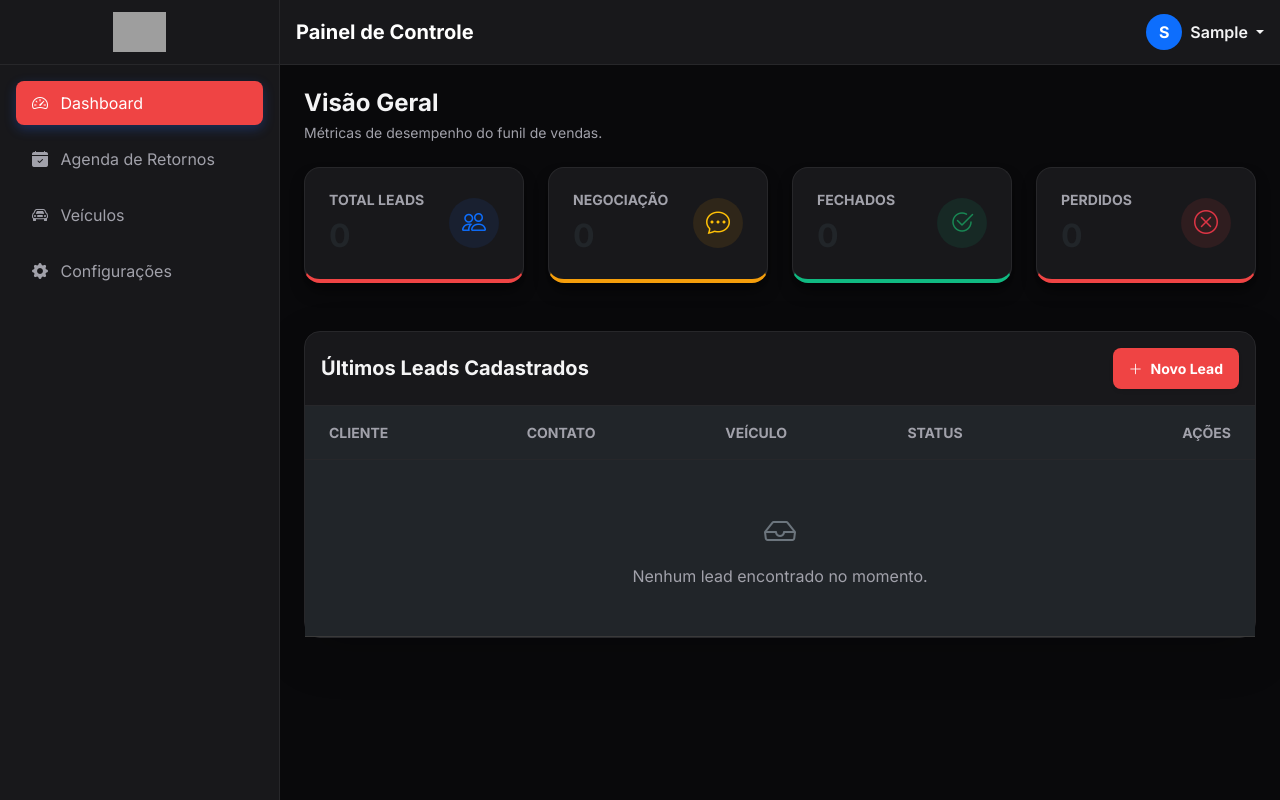
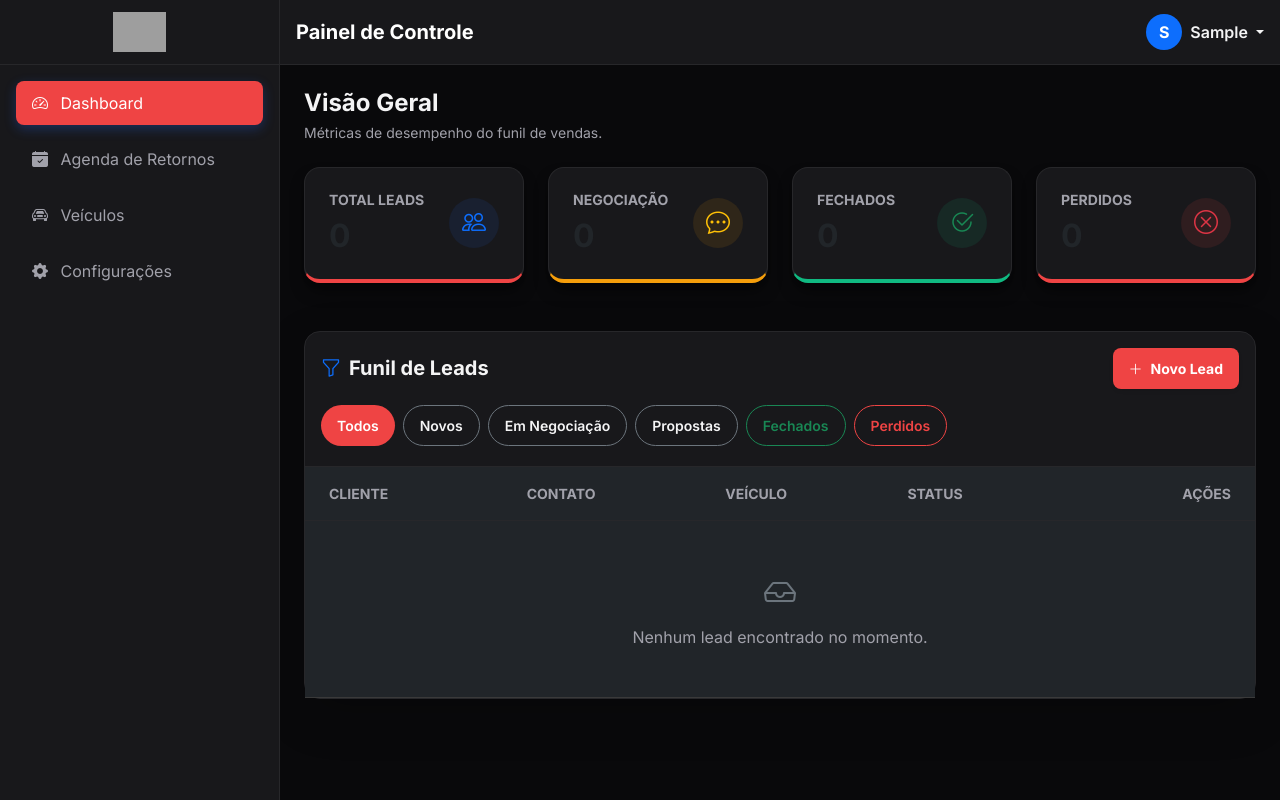
Before and after one commit to caiofilardisfront/crm-project-marcelus-car, a PHP site: page /crm-php-test/dashboard.php in a window 1280 px wide. Run offline with PHP 8.4, Linux system fonts and the light colour scheme; the visitor is signed in with stand-in values (Sample User, id 1); data that the repository does not hold is empty; grey boxes are pictures that could not be loaded.

Commit message:
Adicionando filtro

```diff
--- a/api/leads/list_all.php
+++ b/api/leads/list_all.php
@@ -1,22 +1,23 @@
 <?php
-// 1. Importa os arquivos necessários (voltando duas pastas: api -> leads -> raiz)
+// 1. Importações base
 require_once '../../config/config.php';
 require_once '../../config/database.php';
 require_once '../../repositories/LeadRepository.php';
 
-// 2. Define o cabeçalho para garantir que o navegador entenda que é um JSON puro
 header('Content-Type: application/json');
 
-// 3. Segurança Nível Sênior: Bloqueia quem tentar acessar a API sem estar logado
+// 2. Segurança: Bloqueia não logados
 if (!isset($_SESSION['user_id'])) {
-    // Retornamos um erro 403 (Acesso Proibido) e encerramos a execução
     http_response_code(403);
     echo json_encode(['status' => 'error', 'message' => 'Acesso negado.']);
     exit;
 }
 
-// 4. Executa a função que você criou para buscar os dados no banco
-$leads = getAllLeads($pdo);
+// 3. CAPTURA DO FILTRO: Pega o status da URL, se não vier nada, usa 'all' como padrão
+$status = $_GET['status'] ?? 'all';
 
-// 5. Converte o array do PHP para o formato JSON e imprime na tela
+// 4. Executa a busca passando o filtro para o repositório
+$leads = getAllLeads($pdo, $status);
+
+// 5. Retorna o JSON (Note que agora a função getAllLeads já recebe o parâmetro)
 echo json_encode($leads);
--- a/assets/js/dashboard.js
+++ b/assets/js/dashboard.js
@@ -94,6 +94,7 @@ function carregarLeads() {
     $.ajax({
         url: 'api/leads/list_all.php',
         type: 'GET',
+        data: { status: status }, // MÁGICA: Enviamos o filtro para o PHP [1]
         dataType: 'json',
 
         success: function (response) {
@@ -797,3 +798,30 @@ function atualizarKPIs() {
         }
     });
 }
+
+/**
+ * ========================================================
+ * EVENTO: FILTRAGEM RÁPIDA DE LEADS
+ * ========================================================
+ */
+$(document).on('click', '.btn-filtro', function() {
+    const btn = $(this);
+    const statusEscolhido = btn.data('status'); // Pega o valor do data-status que criamos no HTML [4]
+
+    // 1. UX Visual: Gerencia as classes dos botões (Toggle active)
+    $('.btn-filtro').removeClass('btn-primary').addClass('btn-outline-secondary text-light');
+
+    // Especial: Se for o botão 'Todos', 'Vendido' ou 'Perdido', aplicamos cores semânticas
+    if(statusEscolhido === 'all') {
+        btn.addClass('btn-primary').removeClass('btn-outline-secondary text-light');
+    } else if(statusEscolhido === 'won') {
+        btn.addClass('btn-success').removeClass('btn-outline-secondary');
+    } else if(statusEscolhido === 'lost') {
+        btn.addClass('btn-danger').removeClass('btn-outline-secondary');
+    } else {
+        btn.addClass('btn-primary').removeClass('btn-outline-secondary text-light');
+    }
+
+    // 2. Ação Real: Recarrega apenas a tabela com o filtro novo
+    carregarLeads(statusEscolhido);
+});
--- a/dashboard.php
+++ b/dashboard.php
@@ -121,10 +121,36 @@ $totalLeads = countLeads($pdo);
 
             <div class="card border-secondary shadow-lg">
                 <div class="card-header bg-transparent border-secondary p-3">
-                    <div class="d-flex align-items-center justify-content-between">
-                        <h5 class="m-0 fw-bold text-light">Últimos Leads Cadastrados</h5>
+                    <!-- Topo: Título e Botão de Ação -->
+                    <div class="d-flex align-items-center justify-content-between mb-3">
+                        <h5 class="m-0 fw-bold text-light">
+                            <i class="bi bi-funnel text-primary me-2"></i>Funil de Leads
+                        </h5>
                         <button class="btn btn-primary btn-sm px-3 fw-bold shadow-sm d-flex align-items-center" data-bs-toggle="modal" data-bs-target="#modal-add-lead">
                             <i class="bi bi-plus-lg me-2"></i> Novo Lead
+                        </button>
+                    </div>
+
+                    <!-- Base: Botões de Filtro Estilo Premium (Pills) -->
+                    <div class="d-flex gap-2 overflow-auto pb-1 custom-scrollbar-hide" id="filtros-leads">
+                        <!-- O filtro 'Todos' começa ativo (btn-primary) -->
+                        <button class="btn btn-sm btn-primary rounded-pill px-3 fw-semibold btn-filtro" data-status="all">
+                            Todos
+                        </button>
+                        <button class="btn btn-sm btn-outline-secondary rounded-pill px-3 fw-semibold btn-filtro text-light" data-status="new">
+                            Novos
+                        </button>
+                        <button class="btn btn-sm btn-outline-secondary rounded-pill px-3 fw-semibold btn-filtro text-light" data-status="in_progress">
+                            Em Negociação
+                        </button>
+                        <button class="btn btn-sm btn-outline-secondary rounded-pill px-3 fw-semibold btn-filtro text-light" data-status="proposal_sent">
+                            Propostas
+                        </button>
+                        <button class="btn btn-sm btn-outline-success rounded-pill px-3 fw-semibold btn-filtro" data-status="won">
+                            Fechados
+                        </button>
+                        <button class="btn btn-sm btn-outline-danger rounded-pill px-3 fw-semibold btn-filtro" data-status="lost">
+                            Perdidos
                         </button>
                     </div>
                 </div>
--- a/repositories/LeadRepository.php
+++ b/repositories/LeadRepository.php
@@ -24,20 +24,35 @@ function countLeads($pdo)
  * @param PDO $pdo Instância da conexão com o banco
  * @return array Lista de leads (array associativo)
  */
-function getAllLeads($pdo)
+function getAllLeads($pdo, $status = 'all')
 {
     try {
-        // Adicionamos o LEFT JOIN com a tabela de veículos para buscar Marca e Modelo
+        // 1. Base da Query (Note que não encerramos a String aqui)
         $sql = "SELECT leads.*, users.name AS seller_name, vehicles.brand, vehicles.model
                 FROM leads
                 LEFT JOIN users ON leads.user_id = users.id
-                LEFT JOIN vehicles ON leads.vehicle_id = vehicles.id
-                ORDER BY leads.created_at DESC";
+                LEFT JOIN vehicles ON leads.vehicle_id = vehicles.id";
 
-        $stmt = $pdo->query($sql);
+        // 2. Lógica de Filtragem: Só adicionamos o WHERE se o status for diferente de 'all'
+        if ($status !== 'all' && !empty($status)) {
+            $sql .= " WHERE leads.status = :status";
+        }
+
+        // 3. Ordenação final
+        $sql .= " ORDER BY leads.created_at DESC";
+
+        $stmt = $pdo->prepare($sql);
+
+        // 4. Se houver filtro, fazemos o Bind para evitar SQL Injection
+        if ($status !== 'all' && !empty($status)) {
+            $stmt->bindValue(':status', $status, PDO::PARAM_STR);
+        }
+
+        $stmt->execute();
         return $stmt->fetchAll(PDO::FETCH_ASSOC);
+
     } catch (PDOException $e) {
-        error_log("Erro em getAllLeads: " . $e->getMessage());
+        error_log("Erro em getAllLeads com filtro: " . $e->getMessage());
         return [];
     }
 }
```
